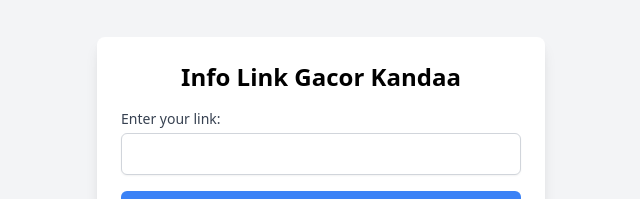
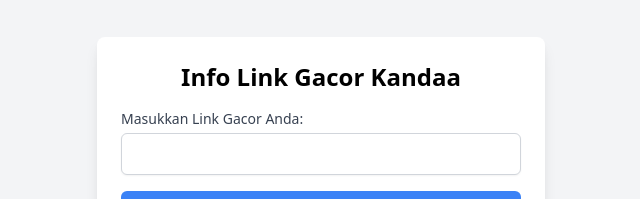
Before and after one commit to Lapadde/input-link-phis, a plain HTML site: page index.html in a window 1280 px wide. Shown: the part 254-453 px from the top of the page, without its empty margins (319-959 px from the left). Drawn offline with nearby package versions, Linux system fonts and the light colour scheme.

Commit message:
Update index.html

```diff
--- a/index.html
+++ b/index.html
@@ -13,7 +13,7 @@
         <h1 class="text-2xl font-bold mb-4 text-center">Info Link Gacor Kandaa</h1>
         <form id="linkForm" class="space-y-4">
             <div>
-                <label for="linkInput" class="block text-sm font-medium text-gray-700">Enter your link:</label>
+                <label for="linkInput" class="block text-sm font-medium text-gray-700">Masukkan Link Gacor Anda:</label>
                 <input type="url" id="linkInput" name="linkInput" required class="mt-1 p-2 block w-full border border-gray-300 rounded-md shadow-sm focus:ring-blue-500 focus:border-blue-500">
             </div>
             <button type="submit" class="w-full bg-blue-500 text-white py-2 px-4 rounded-md hover:bg-blue-700 transition duration-300">Send</button>
```
